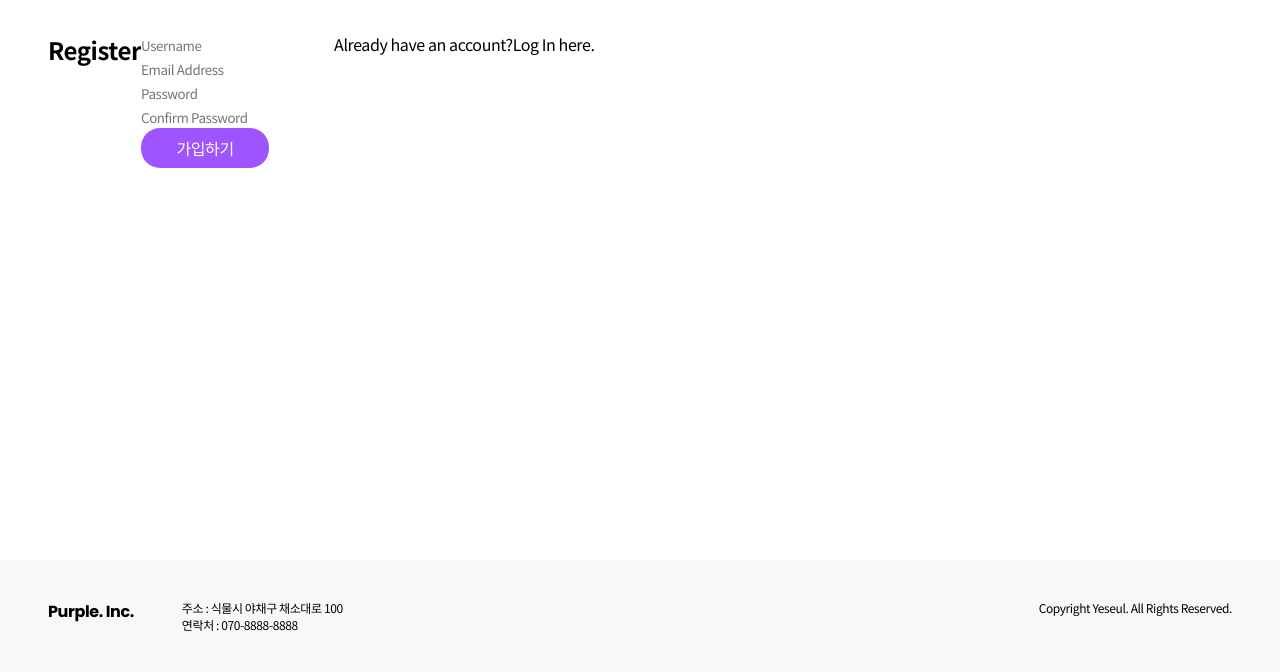
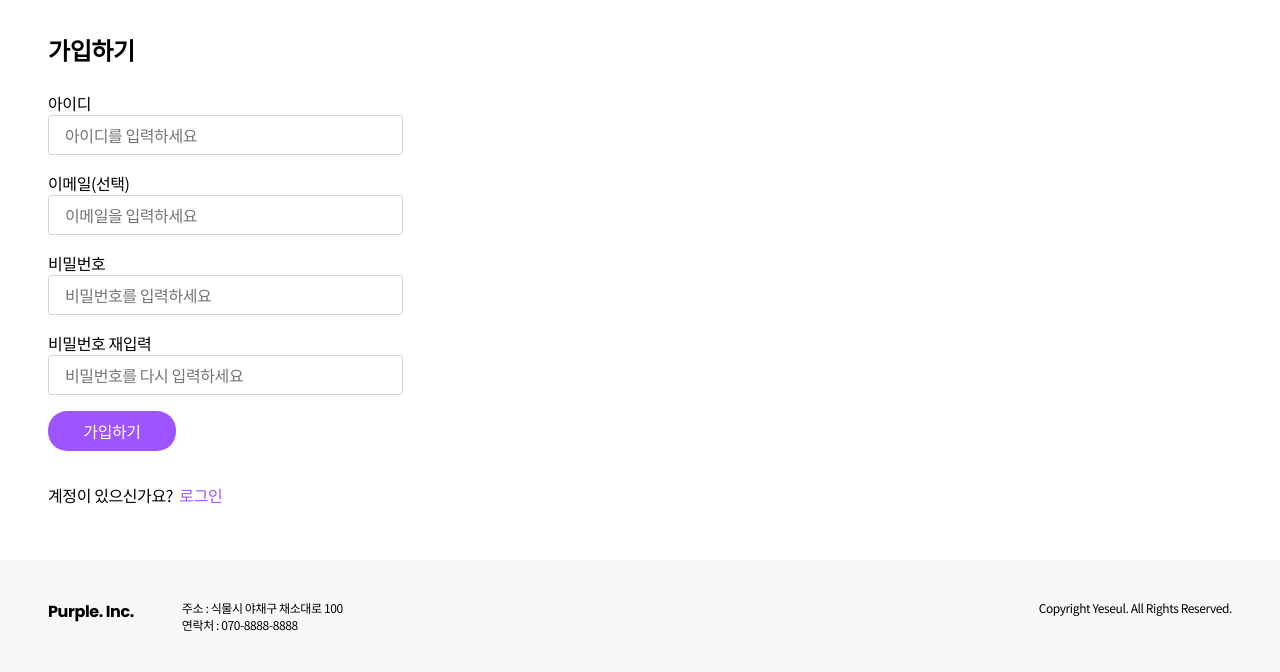
Before and after one commit to eungang3/commerce, a Django app: page /register in a window 1280 px wide. Shown: the part 192-864 px from the top of the page. Run offline with Django 3.2, Linux system fonts and the light colour scheme; data comes from the database, SQL or seed files in the repository; both versions use the stored data as it was after the commit; some libraries are stand-ins or nearby versions.

Commit message:
modified login/register template

```diff
--- a/commerce/auctions/models.py
+++ b/commerce/auctions/models.py
@@ -24,10 +24,6 @@ class Listing(models.Model):
     winner = models.ForeignKey(User, on_delete=models.CASCADE, related_name="won", null=True, blank=True)
     category = models.ForeignKey(Category, on_delete=models.CASCADE, related_name="items")
 
-    def save(self, *args, **kwargs):
-        self.current_price = self.starting_price
-        super(Listing, self).save(*args, **kwargs)
-
     def __str__(self):
         return f"{self.seller}, {self.title}, {self.description}, {self.starting_price}, {self.photo}, {self.active}, {self.winner}, {self.category}"
 
--- a/commerce/auctions/static/auctions/styles.css
+++ b/commerce/auctions/static/auctions/styles.css
@@ -52,6 +52,46 @@ body{
   height: 100%;
 }
 
+/* 로그인, 회원가입 화면 */
+.login-container {
+  display: flex;
+  flex-direction: column;
+  width: 100%;
+}
+
+.label {
+  margin-bottom: var(--spacing-xxs);
+}
+
+.input-area {
+  margin-bottom: var(--spacing-xs);
+}
+
+.input-area input {
+  border-radius: 0.2rem;
+}
+
+.login{
+  margin-bottom: var(--spacing-m);
+}
+
+.register_here a {
+  color: var(--purple);
+  margin-left: 0.2rem;
+}
+
+form {
+  width: 100%;
+}
+
+.input-area {
+  width: 30%;
+}
+
+.warning {
+  margin-bottom: var(--spacing-xxs);
+  color: var(--purple);
+}
 
 /* footer */
 footer {
@@ -392,11 +432,10 @@ h2 {
 /* bidding form */
 .bidding_form {
   display: flex;
-  width: 100%;
   position: relative;
 }
 
-.bidding_form input {
+ input {
   height: var(--spacing-l);
   border-radius: 1.2rem;
   border: 1px solid var(--border-gray);
@@ -436,7 +475,6 @@ h2 {
   height: var(--spacing-l);
   border-radius: 0.2rem;
   border: 1px solid var(--border-gray);
-  width: 100%;
   padding-left: var(--spacing-xs);
   position: relative;
   margin-bottom: var(--spacing-xs);
@@ -456,6 +494,8 @@ h2 {
   height: 100%;
   width: 100%;
   font-size: 1rem;
+  padding: 0;
+  border: 0;
 }
 
 .comments_btn {
--- a/commerce/auctions/templates/auctions/register.html
+++ b/commerce/auctions/templates/auctions/register.html
@@ -1,30 +1,36 @@
 {% extends "auctions/layout.html" %}
 
 {% block body %}
-
-    <h2>Register</h2>
+<div class="login-container register">
+    <h2 class="title">가입하기</h2>
 
     {% if message %}
-        <div>{{ message }}</div>
+        <div class="warning">{{ message }}</div>
     {% endif %}
 
     <form action="{% url 'register' %}" method="post">
         {% csrf_token %}
-        <div class="form-group">
-            <input class="form-control" autofocus type="text" name="username" placeholder="Username">
+        <div class="input-area">
+            <label for="username">아이디</label>
+            <input id="username" class="form-control" autofocus type="text" name="username" placeholder="아이디를 입력하세요">
         </div>
-        <div class="form-group">
-            <input class="form-control" type="email" name="email" placeholder="Email Address">
+        <div class="input-area">
+            <label for="email">이메일(선택)</label>
+            <input id="email" class="form-control" type="email" name="email" placeholder="이메일을 입력하세요">
         </div>
-        <div class="form-group">
-            <input class="form-control" type="password" name="password" placeholder="Password">
+        <div class="input-area">
+            <label for="password">비밀번호</label>
+            <input id="password" class="form-control" type="password" name="password" placeholder="비밀번호를 입력하세요">
         </div>
-        <div class="form-group">
-            <input class="form-control" type="password" name="confirmation" placeholder="Confirm Password">
+        <div class="input-area">
+            <label for="password2">비밀번호 재입력</label>
+            <input id="password2" class="form-control" type="password" name="confirmation" placeholder="비밀번호를 다시 입력하세요">
         </div>
-        <button class="btn btn-primary" type="submit" value="Register">가입하기</button>
+        <button class="login btn" type="submit" value="Register">가입하기</button>
     </form>
+    <div class="register_here">
+        계정이 있으신가요? <a href="{% url 'login' %}">로그인</a>
+    </div>
 
-    Already have an account? <a href="{% url 'login' %}">Log In here.</a>
-
+</div>
 {% endblock %}
--- a/commerce/auctions/views.py
+++ b/commerce/auctions/views.py
@@ -28,7 +28,7 @@ def login_view(request):
             return HttpResponseRedirect(reverse("index"))
         else:
             return render(request, "auctions/login.html", {
-                "message": "Invalid username and/or password."
+                "message": "유효하지 않은 아이디/비밀번호입니다"
             })
     else:
         return render(request, "auctions/login.html")
@@ -47,9 +47,25 @@ def register(request):
         # Ensure password matches confirmation
         password = request.POST["password"]
         confirmation = request.POST["confirmation"]
+
+        if not username:
+            return render(request, "auctions/register.html", {
+                "message": "아이디를 입력하세요"
+            })
+
+        if not password:
+            return render(request, "auctions/register.html", {
+                "message": "비밀번호를 입력하세요"
+            })
+
+        if not confirmation:
+            return render(request, "auctions/register.html", {
+                "message": "비밀번호를 다시 입력하세요"
+            })
+
         if password != confirmation:
             return render(request, "auctions/register.html", {
-                "message": "Passwords must match."
+                "message": "비밀번호가 일치하지 않습니다."
             })
 
         # Attempt to create new user
@@ -58,7 +74,7 @@ def register(request):
             user.save()
         except IntegrityError:
             return render(request, "auctions/register.html", {
-                "message": "Username already taken."
+                "message": "이미 존재하는 아이디입니다."
             })
         login(request, user)
         return HttpResponseRedirect(reverse("index"))
@@ -109,6 +125,9 @@ class CommentForm(ModelForm):
         labels = {
             'content': ''
         }
+    def __init__(self, *args, **kwargs):
+        super(CommentForm, self).__init__(*args, **kwargs)
+        self.fields['content'].widget.attrs['class'] = 'comment_input'
 
 # for rendering each listing page
 def get_listing(request, catname, listingid):
```
Also changed, not shown: commerce/auctions/templates/auctions/login.html (+18 -15 lines), commerce/db.sqlite3.
